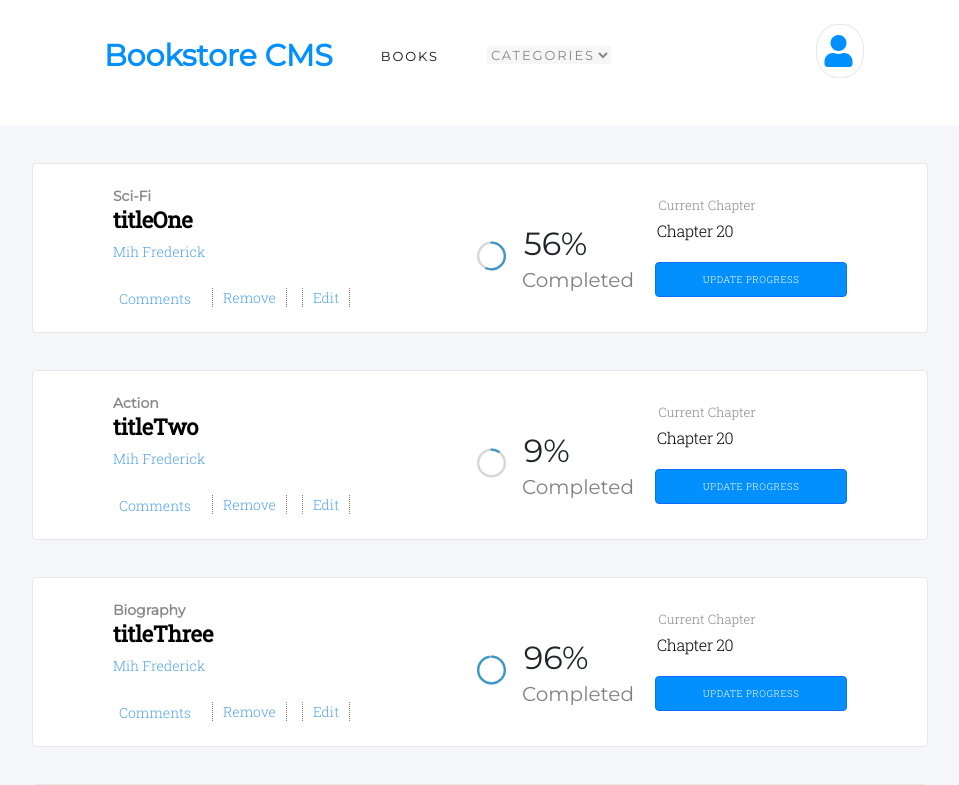
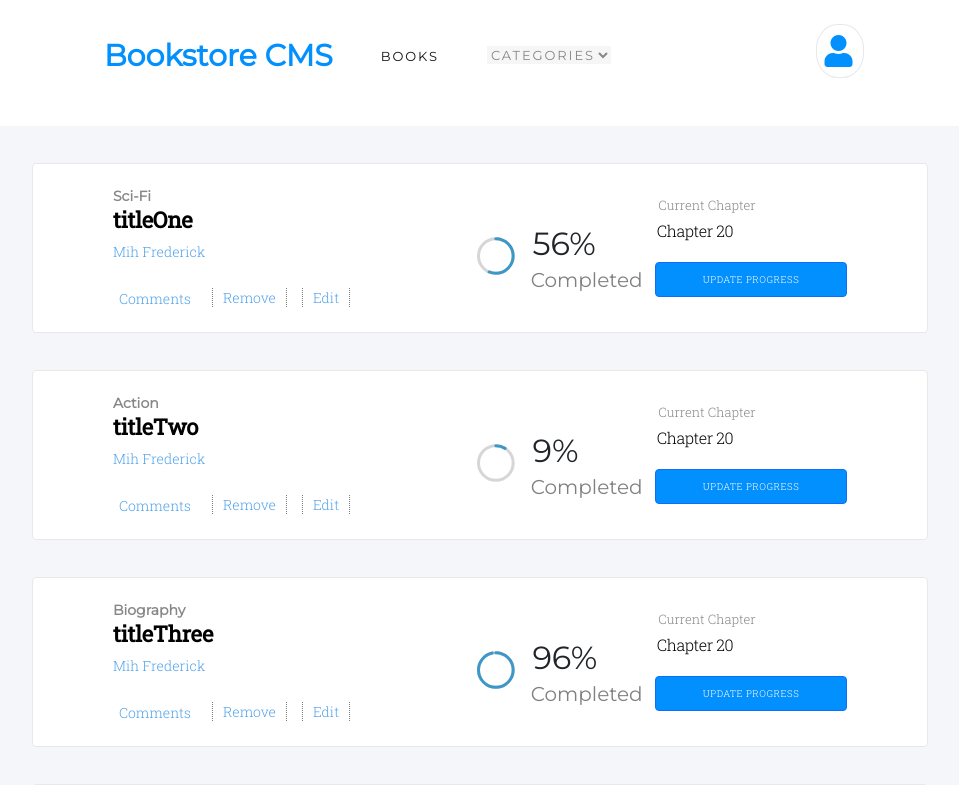
Before and after one commit to FrederickMih/Bookstore, a React (Create React App) app: page / in a window 1280 px wide. Shown: the top 785 px of the page, without its empty margins (160-1119 px from the left). Built offline with nearby package versions, Linux system fonts and the light colour scheme.

Commit message:
Modify progress bar

```diff
--- a/src/styles/CircularProgress.css
+++ b/src/styles/CircularProgress.css
@@ -1,6 +1,6 @@
 
 .CircularProgressbar {
-  width: 10%;
+  width: 13%;
   margin-top: 1rem;
   margin-left: 7rem;
   text-align: center;
```
